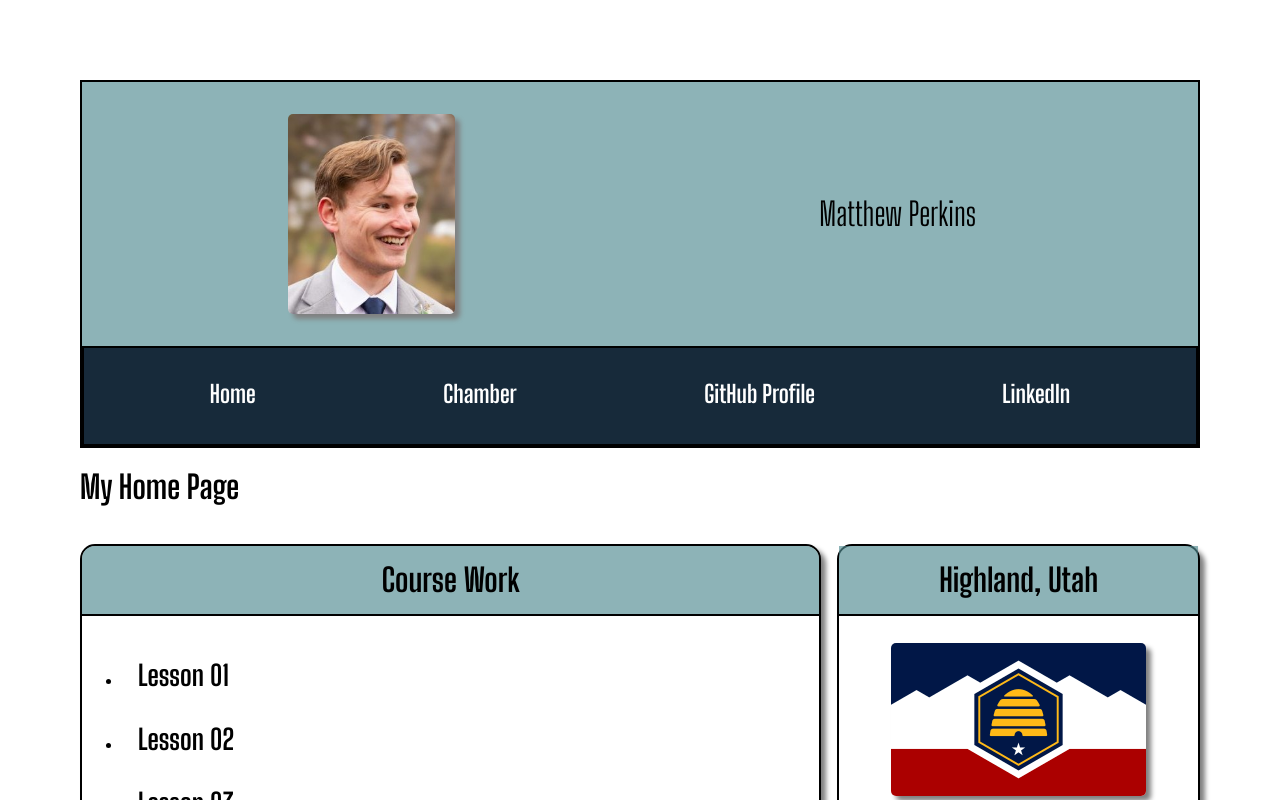
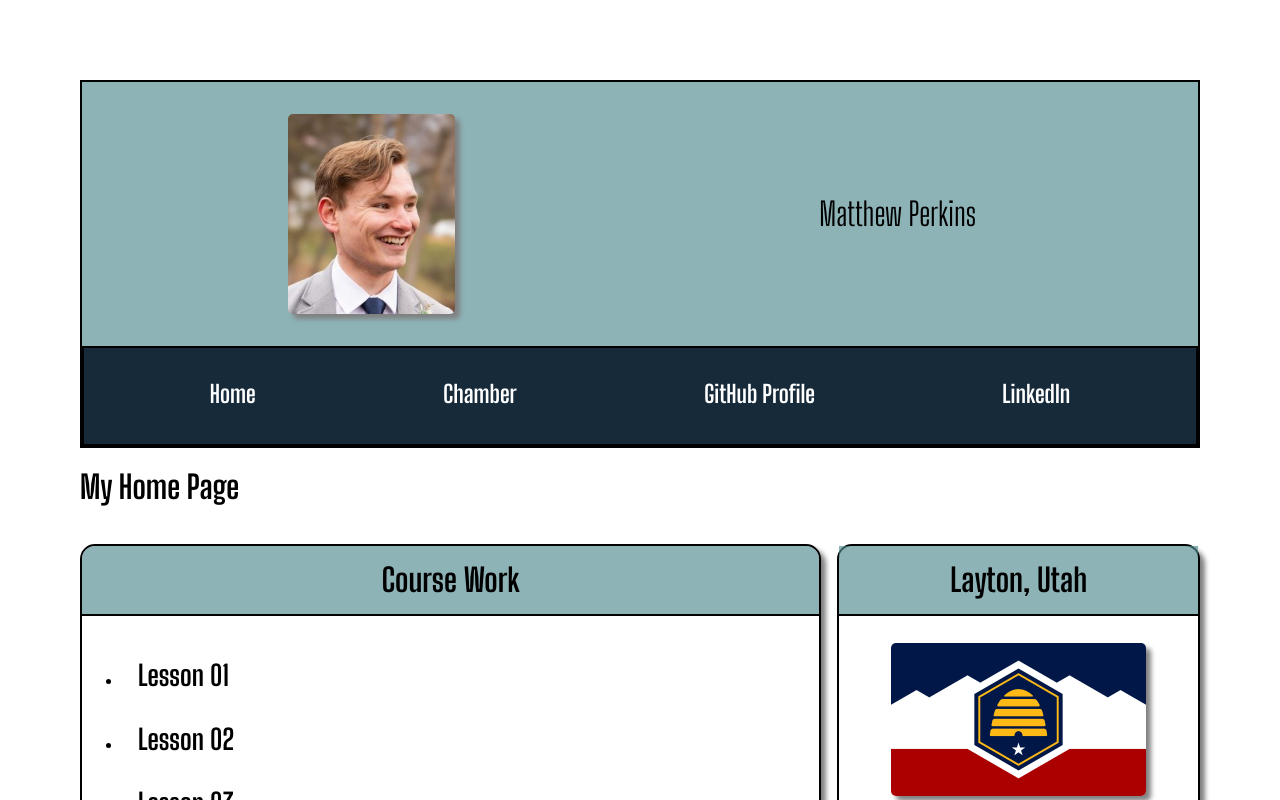
Before and after one commit to MacPerkins/wdd231, a plain HTML site: page index.html in a window 1280 px wide. Shown: the top 800 px of the page. Drawn offline with Linux system fonts and the light colour scheme.

Commit message:
changed city name

```diff
--- a/index.html
+++ b/index.html
@@ -60,7 +60,7 @@
         </div>
     </section>
     <section class="utah-card">
-        <h2>Highland, Utah</h2>
+        <h2>Layton, Utah</h2>
         <img src="images/us-ut-flag-02.png" alt="utah-flag" />
         <p>Utah Flag</p>
     </section>
```
